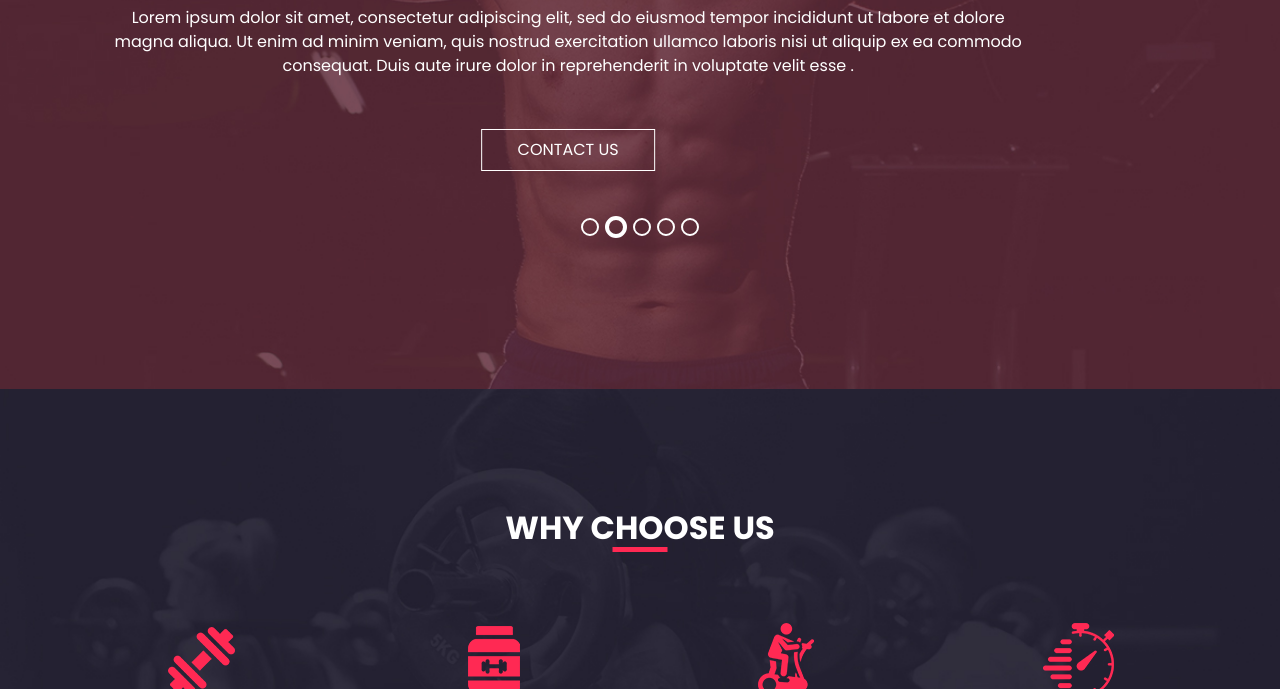
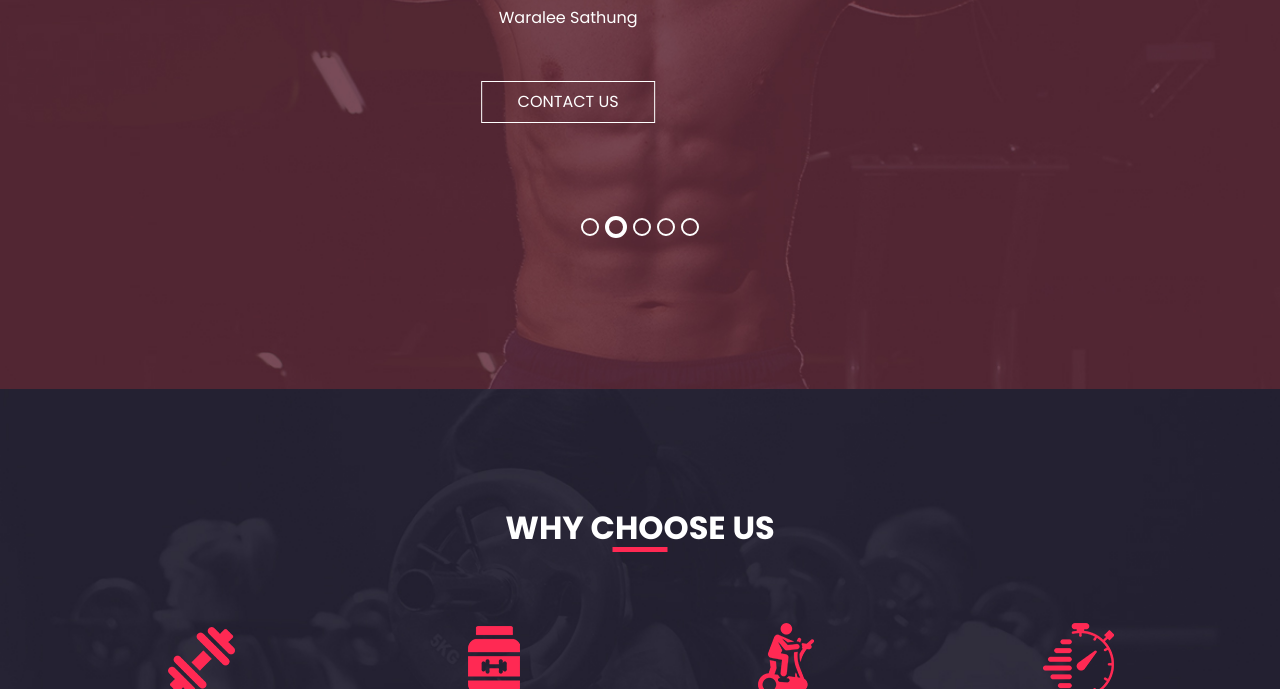
Before and after one commit to 66026123/labv.2, a plain HTML site: page index.html in a window 1280 px wide. Shown: the part 411-1100 px from the top of the page. Drawn offline with nearby package versions, Linux system fonts and the light colour scheme.

Commit message:
Update index.html

```diff
--- a/index.html
+++ b/index.html
@@ -90,7 +90,7 @@
                       Neogym 66026123
                     </h1>
                     <p>
-                      Lorem ipsum dolor sit amet, consectetur adipiscing elit, sed do eiusmod tempor incididunt ut labore et dolore magna aliqua. Ut enim ad minim veniam, quis nostrud exercitation ullamco laboris nisi ut aliquip ex ea commodo consequat. Duis aute irure dolor in reprehenderit in voluptate velit esse .
+                      Waralee Sathung
                     </p>
                     <div class="">
                       <a href="">
```
